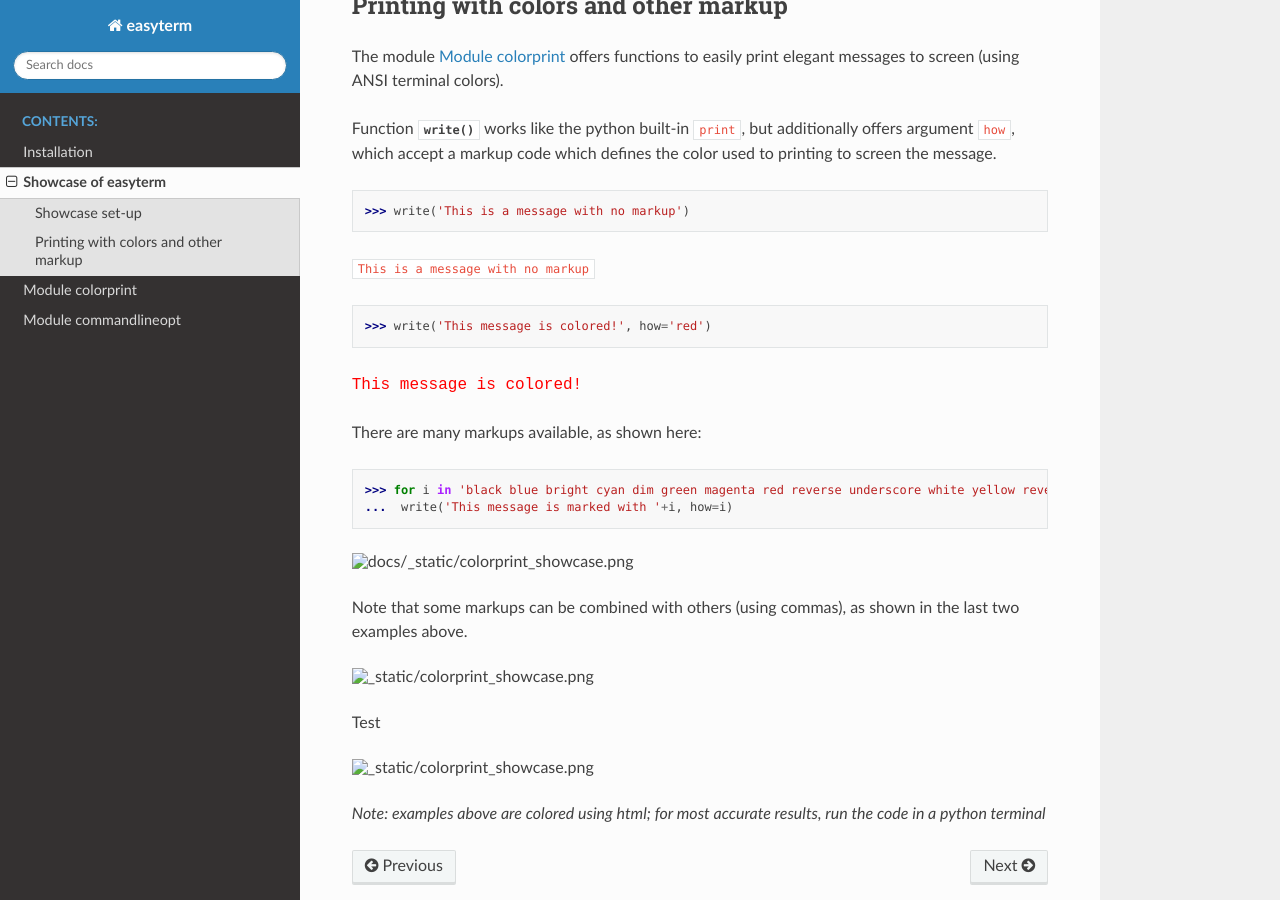
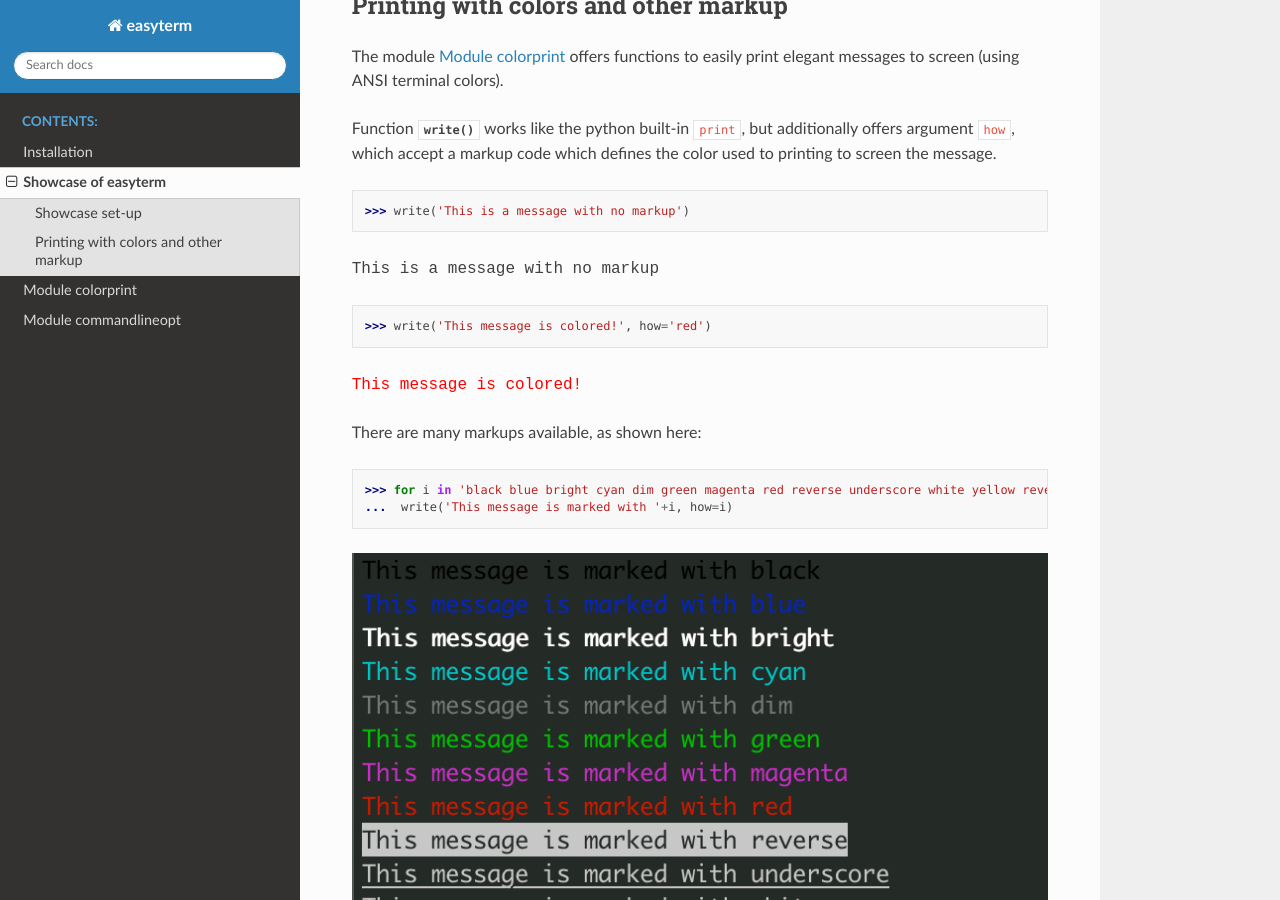
Before and after one commit to marco-mariotti/easyterm, a Sphinx documentation site: the page built from docs/showcase.rst, in a window 1280 px wide and 900 px high, scrolled down 570 px. Built offline with Sphinx 7.4.7 and the Read the Docs theme 2.0.0, drawn with Linux system fonts in a browser that asks for light colours; cross-references to code outside the pages are shown as plain code.

Commit message:
updated docs

```diff
--- a/docs/showcase.rst
+++ b/docs/showcase.rst
@@ -56,17 +56,10 @@ There are many markups available, as shown here::
      ...  write('This message is marked with '+i, how=i)
 
 
-.. image:: docs/_static/colorprint_showcase.png
-
-
+.. image:: images/colorprint_showcase.png
+	   :width: 700
 
 Note that some markups can be combined with others (using commas), as shown in the last two examples above.
 
-.. image:: _static/colorprint_showcase.png
-
-
-Test
-
-.. image:: ./_static/colorprint_showcase.png
 
 *Note: examples above are colored using html; for most accurate results, run the code in a python terminal*
```
Also changed, not shown: other parts of docs/showcase.rst (+1 -1 lines), docs/images/colorprint_showcase.png (added).
